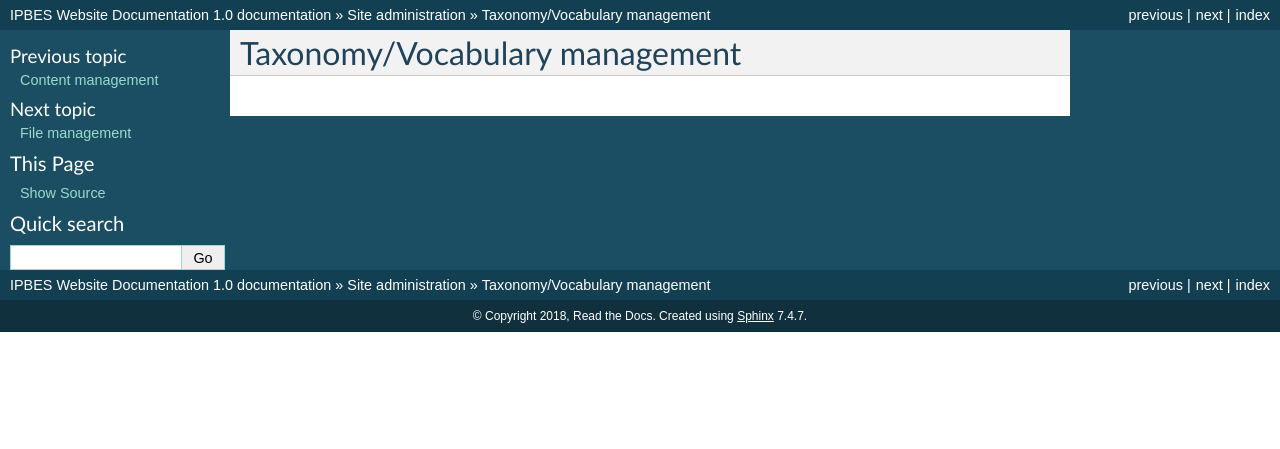
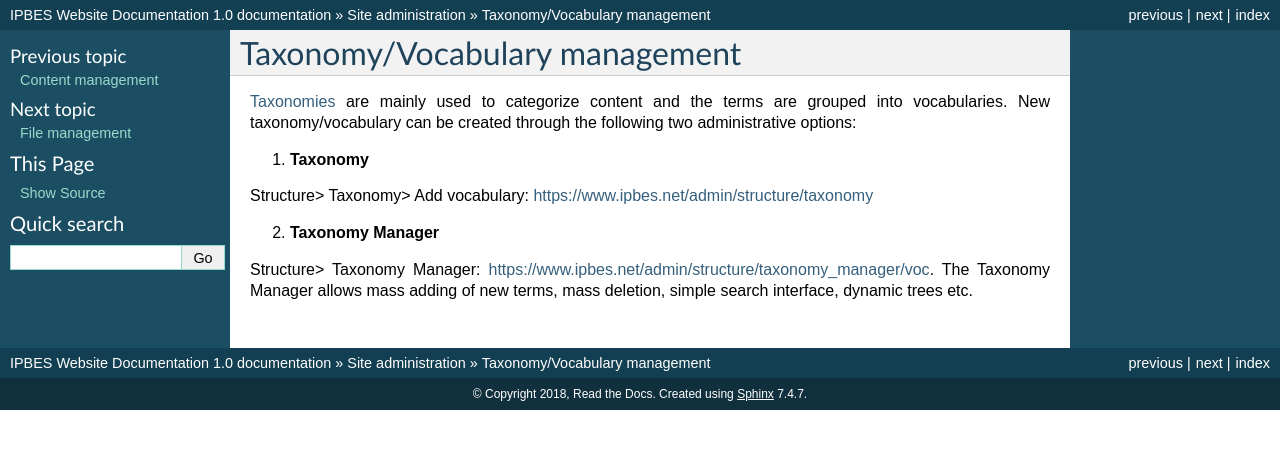
Before and after one commit to ipbes/ipbeswebdocs, a Sphinx documentation site: the page built from docs/administration/taxonomy.rst, in a window 1280 px wide. Shown: the top 449 px of the page. Built offline with Sphinx 7.4.7, drawn with Linux system fonts in a browser that asks for light colours; pages that are not in the unit, such as notebooks, are missing from menus.

Commit message:
Update taxonomy.rst

```diff
--- a/docs/administration/taxonomy.rst
+++ b/docs/administration/taxonomy.rst
@@ -1,2 +1,16 @@
 Taxonomy/Vocabulary management
 ---------------
+
+Taxonomies_ are mainly used to categorize content and the terms are grouped into vocabularies. New taxonomy/vocabulary can be created through the following two administrative options:
+
+1. **Taxonomy**
+
+Structure> Taxonomy> Add vocabulary: https://www.ipbes.net/admin/structure/taxonomy
+
+2. **Taxonomy Manager**
+
+Structure> Taxonomy Manager: https://www.ipbes.net/admin/structure/taxonomy_manager/voc. The Taxonomy Manager allows mass adding of new terms, mass deletion, simple search interface, dynamic trees etc.
+
+
+
+.. _Taxonomies: https://ipbes-docs.readthedocs.io/en/latest/annex/taxonomy/index.html
```
